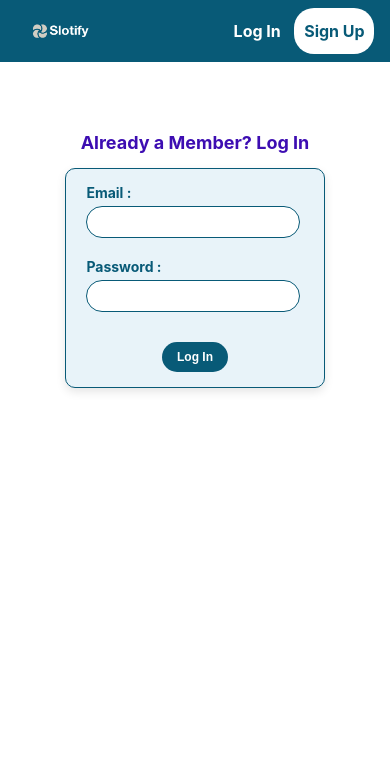
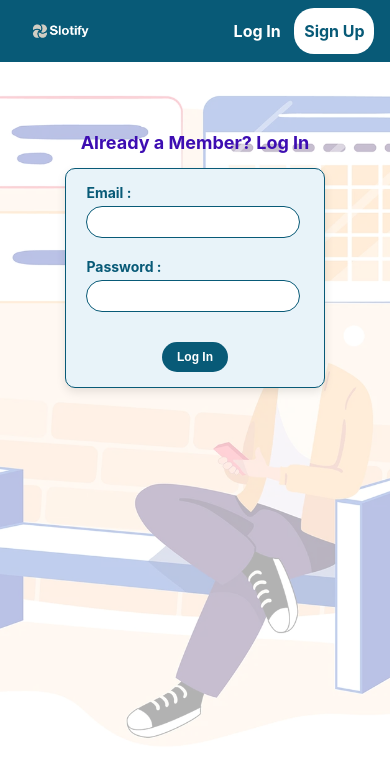
Before and after one commit to abrarfuad27/Slotify, a React (Create React App) app in the folder frontend/: page /userLogin in a window 390 px wide. Shown: the top 784 px of the page. Built offline with nearby package versions, Linux system fonts and the light colour scheme; no server answers.

Commit message:
Add bg image to Login and Register pages

```diff
--- a/frontend/src/pages/userLogin.jsx
+++ b/frontend/src/pages/userLogin.jsx
@@ -51,7 +51,7 @@ export default function LoginPage() {
   };
 
   return (
-    <>
+    <div className="login-page">
       <NavBarUser />
       <div className="login-page-without-nav">
         <div className="login-page-container">
@@ -100,6 +100,6 @@ export default function LoginPage() {
           </Modal>
         </div>
       </div>
-    </>
+    </div>
   );
 }
--- a/frontend/src/pages/userRegister.jsx
+++ b/frontend/src/pages/userRegister.jsx
@@ -76,7 +76,7 @@ export default function RegisterPage() {
   };
 
   return (
-    <>
+    <div className="register-page">
       <NavBarUser />
       <div className="register-page-without-nav">
         <div className="register-page-container">
@@ -145,6 +145,6 @@ export default function RegisterPage() {
           </Modal>
         </div>
       </div>
-    </>
+    </div>
   );
 }
--- a/frontend/src/style/userLogin.css
+++ b/frontend/src/style/userLogin.css
@@ -1,3 +1,22 @@
+.login-page {
+  position: relative;
+  height: 100vh;
+  overflow: hidden;
+}
+
+.login-page::before {
+  content: "";
+  position: absolute;
+  top: 0;
+  left: 0;
+  width: 100%;
+  height: 100%;
+  background-image: url(../assets/bg_img.png);
+  background-size: cover;
+  opacity: 0.3; /* Adjust the opacity as needed */
+  z-index: -1; /* Ensure the background is behind other elements */
+}
+
 .login-page-without-nav {
   font-family: Inter, sans-serif;
   margin: 0;
@@ -6,7 +25,6 @@
   justify-content: center;
   align-items: center;
   margin-top: 3rem;
-
 }
 
 .login-page-header {
@@ -136,6 +154,11 @@
 
 /* Tablets (max-width: 800px) */
 @media (max-width: 800px) {
+  .login-page::before {
+    background-size: contain; /* Adjust background size for tablets */
+    background-position: center;
+  }
+
   .login-page-container {
     padding: 10px; /* Add padding for better spacing on smaller screens */
   }
@@ -173,6 +196,11 @@
 
 /* Smartphones (max-width: 600px) */
 @media (max-width: 600px) {
+  .login-page::before {
+    background-size: cover; /* Adjust background size for smartphones */
+    background-position: center;
+  }
+
   .login-page-container {
     flex-direction: column; /* Stack items vertically */
     padding: 10px;
--- a/frontend/src/style/userRegister.css
+++ b/frontend/src/style/userRegister.css
@@ -1,3 +1,21 @@
+.register-page {
+  position: relative;
+  height: 100vh;
+}
+
+.register-page::before {
+  content: "";
+  position: absolute;
+  top: 0;
+  left: 0;
+  width: 100%;
+  height: 100%;
+  background-image: url(../assets/bg_img.png);
+  background-size: cover;
+  opacity: 0.3; /* Adjust the opacity as needed */
+  z-index: -1; /* Ensure the background is behind other elements */
+}
+
 .register-page-without-nav {
   font-family: Inter, sans-serif;
   margin: 0;
@@ -135,6 +153,11 @@
 
 /* Tablets (max-width: 800px) */
 @media (max-width: 800px) {
+  .register-page::before {
+    background-size: contain; /* Adjust background size for tablets */
+    background-position: center;
+  }
+
   .register-page-container {
     padding: 10px; /* Add padding for better spacing on smaller screens */
   }
@@ -172,6 +195,11 @@
 
 /* Smartphones (max-width: 600px) */
 @media (max-width: 600px) {
+  .register-page::before {
+    background-size: cover; /* Adjust background size for smartphones */
+    background-position: center;
+  }
+
   .register-page-container {
     flex-direction: column; /* Stack items vertically */
     padding: 10px;
```
Also changed, not shown: 1 other file (tests, documents, lock files or other folders).
